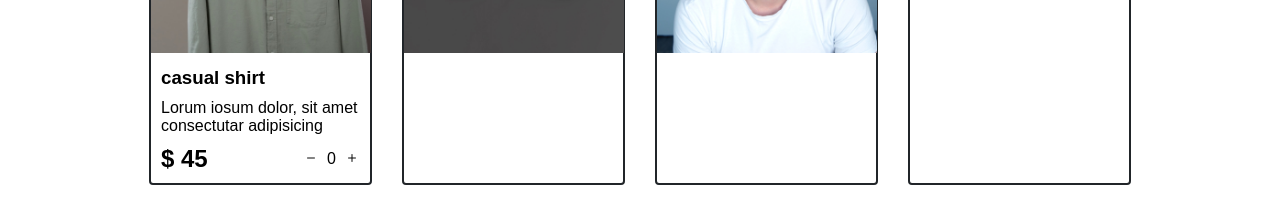
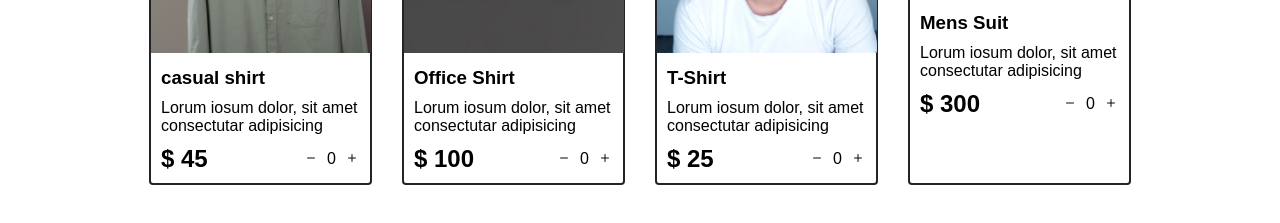
Before and after one commit to madhavreddyg/shopping-cart, a plain HTML site: page Desktop/shoping cart/index.html in a window 1280 px wide. Shown: the part 303-526 px from the top of the page. Drawn offline with nearby package versions, Linux system fonts and the light colour scheme.

Commit message:
Updated: Fixed bugs, cleaned HTML/CSS, updated JS logic

```diff
--- a/Desktop/shoping cart/index.html
+++ b/Desktop/shoping cart/index.html
@@ -15,7 +15,7 @@
             <div class="cart">
                 <i class="bi bi-cart2"></i>
             </div>
-            <div class="cartAmount">0</div>
+            <div id="cartAmount" class="cartAmount">0</div>
             <div class="Amount">
 
             </div>
@@ -43,16 +43,61 @@
         </div>
         <div class="item">
             <img width="220" src="images/img-2.jpg" alt="">
+            <div class="details">
+                <h3>Office Shirt</h3>
+                <p>Lorum iosum  dolor, sit amet consectutar adipisicing</p>
+            <div class="price-quantity">
+                <h2>$ 100</h2>
+                <div class="buttons">
+                    <i class="bi bi-dash"></i>
+                    <div class="quantity">0</div>
+                    <i class="bi bi-plus"></i>
+
+                </div>
+            </div>
+
+
+            </div>
 
 
         </div>
         <div class="item">
             <img width="220" src="images/img-3.jpg" alt="">
+            <div class="details">
+                <h3>T-Shirt</h3>
+                <p>Lorum iosum  dolor, sit amet consectutar adipisicing</p>
+            <div class="price-quantity">
+                <h2>$ 25</h2>
+                <div class="buttons">
+                    <i class="bi bi-dash"></i>
+                    <div class="quantity">0</div>
+                    <i class="bi bi-plus"></i>
+
+                </div>
+            </div>
+
+
+            </div>
 
 
         </div>
         <div class="item">
             <img width="220"src="images/img-4.jpg" alt="">
+            <div class="details">
+                <h3>Mens Suit</h3>
+                <p>Lorum iosum  dolor, sit amet consectutar adipisicing</p>
+            <div class="price-quantity">
+                <h2>$ 300</h2>
+                <div class="buttons">
+                    <i class="bi bi-dash"></i>
+                    <div class="quantity">0</div>
+                    <i class="bi bi-plus"></i>
+
+                </div>
+            </div>
+
+
+            </div>
 
         </div>
     </div>
--- a/Desktop/shoping cart/src/main.js
+++ b/Desktop/shoping cart/src/main.js
@@ -34,11 +34,11 @@ generateShop();
 
 let increment = (id) => {
   let selectedItem = id;
-  let search = basket.find((x) => x.id === selectedItem.id);
+  let search = basket.find((x) => x.id === selectedItem);
 
   if (search === undefined) {
     basket.push({
-      id: selectedItem.id,
+      id: selectedItem,
       item: 1,
     });
   } else {
@@ -51,7 +51,7 @@ let increment = (id) => {
 };
 let decrement = (id) => {
   let selectedItem = id;
-  let search = basket.find((x) => x.id === selectedItem.id);
+  let search = basket.find((x) => x.id === selectedItem);
 
   if (search === undefined) return;
   else if (search.item === 0) return;
@@ -75,4 +75,4 @@ let calculation = () => {
   cartIcon.innerHTML = basket.map((x) => x.item).reduce((x, y) => x + y, 0);
 };
 
-calculation();cons
+calculation();
```
Also changed, not shown: Desktop/shoping cart/cart.html (+1 -0 lines).
